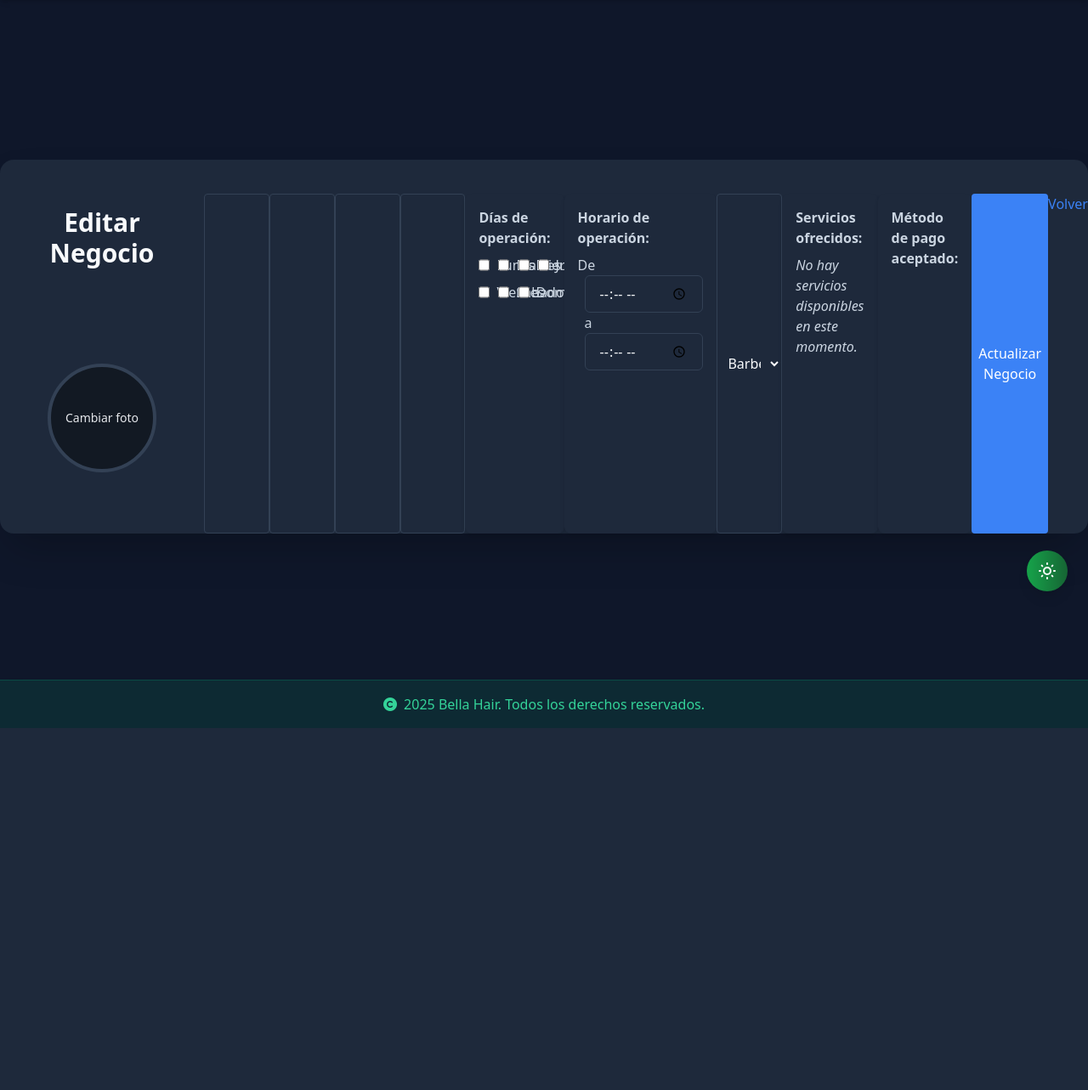
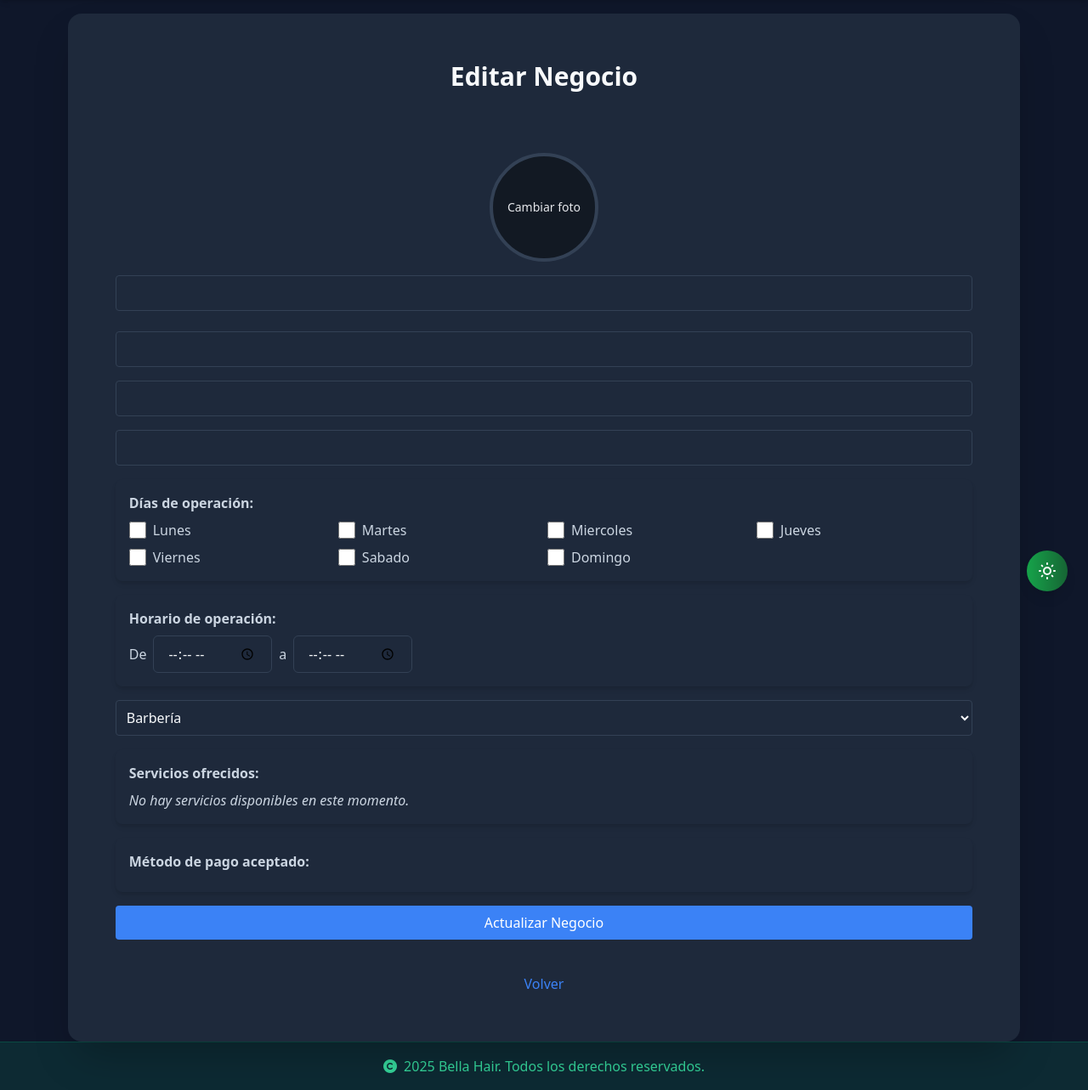
Before and after one commit to adalDmpch/a_1, a PHP site: page /admin/edit_bussinnes.php?id=1 in a window 1280 px wide. Shown: the part 80-1363 px from the top of the page at 85% size. Before the commit the page ends 937 px from the top, so only its background shows below. Run offline with PHP 8.4, Linux system fonts and the light colour scheme; the visitor is signed in with stand-in values (Sample User, id 1); data that the repository does not hold is empty; some libraries are stand-ins or nearby versions.

Commit message:
formulario

```diff
--- a/public/admin/edit_bussinnes.php
+++ b/public/admin/edit_bussinnes.php
@@ -33,13 +33,14 @@ include_once '../templates/navbaradmin.php';
 include_once '../templates/mode.php';
 ?>
 
-    <div class="flex items-center justify-center min-h-screen pt-4"> <!-- Cambié pt-4 a pt-0 aquí -->
-        <div class="relative flex flex-col space-y-10 bg-white shadow-2xl rounded-2xl md:flex-row ">
-            <div class="flex flex-col justify-center p-8 md:p-14  space-y-20">
+<div class="flex items-center justify-center min-h-screen pt-4">
+    <div class="relative flex flex-col space-y-10 bg-white shadow-2xl rounded-2xl md:flex-row">
+        <div class="flex flex-col justify-center p-8 md:p-14 space-y-10">
             <h2 class="text-center text-2xl md:text-3xl font-bold mb-4 text-[#001A33]">Editar Negocio</h2>
+
             <form action="../../actions/update.php" method="POST" enctype="multipart/form-data">
                 <input type="hidden" name="tipo" value="negocio">
-    <input type="hidden" name="id" value="<?= $negocio['id'] ?>"> <!-- ID del negocio -->
+                <input type="hidden" name="id" value="<?= $negocio['id'] ?>">
 
                 <div class="py-4 flex flex-col items-center">
                     <div class="relative group w-32 h-32 rounded-full border-4 border-gray-200 bg-black bg-opacity-40 flex items-center justify-center">
@@ -61,11 +62,8 @@ include_once '../templates/mode.php';
                     </div>
                     <input type="file" id="logo" name="logo" accept="image/*" class="hidden" onchange="previewImage(event)" />
                 </div>
-    </div>
 
-
-
-
+                <div class="space-y-4">
                     <input type="text" name="nombrenegocio" value="<?= $negocio['nombrenegocio'] ?>" required class="w-full p-2 border rounded mb-2">
                     <input type="text" name="ubicaciondelnegocio" value="<?= $negocio['ubicaciondelnegocio'] ?>" required class="w-full p-2 border rounded mb-2">
                     <input type="tel" name="phonenegocio" value="<?= $negocio['phonenegocio'] ?>" required class="w-full p-2 border rounded mb-2">
@@ -87,8 +85,9 @@ include_once '../templates/mode.php';
                             ?>
                         </div>
                     </div>
+
                     <!-- Recuperar y marcar el horario de operación -->
-    <div class="bg-white p-4 rounded-lg shadow-md">
+                    <div class="bg-white p-4 rounded-lg shadow-md mb-4">
                         <label for="horas_operacion" class="block text-gray-700 font-bold mb-2">Horario de operación:</label>
                         <div class="flex flex-wrap items-center space-x-2">
                             <span class="text-gray-700">De</span>
@@ -97,10 +96,14 @@ include_once '../templates/mode.php';
                             <input type="time" id="horas_fin" name="horas_fin" required class="form-input px-4 py-2 border rounded-md focus:outline-none focus:ring-2 focus:ring-blue-500" value="<?= $negocio['horas_fin'] ?>">
                         </div>
                     </div>
-    <select name="tipodenegocio" required class="w-full p-2 border rounded mb-2">
+
+                    <div class="mb-4">
+                        <select name="tipodenegocio" required class="w-full p-2 border rounded">
                             <option value="barberia" <?= $negocio['tipodenegocio'] == 'barberia' ? 'selected' : '' ?>>Barbería</option>
                             <option value="estetica" <?= $negocio['tipodenegocio'] == 'estetica' ? 'selected' : '' ?>>Estética</option>
                         </select>
+                    </div>
+
                     <!-- Recuperar y marcar los servicios ofrecidos -->
                     <div class="bg-white p-4 rounded-lg shadow-md mb-4">
                         <label for="servicios" class="block text-gray-700 font-bold mb-2">Servicios ofrecidos:</label>
@@ -120,9 +123,8 @@ include_once '../templates/mode.php';
                                     </label>
                                 <?php endforeach; ?>
                             <?php endif; ?>
-    </div> <!-- Add this closing div tag -->
-</div> <!-- Add this closing div tag -->
-
+                        </div>
+                    </div>
 
                     <!-- Recuperar y marcar el método de pago -->
                     <div class="bg-white p-4 rounded-lg shadow-md mb-4">
@@ -142,9 +144,13 @@ include_once '../templates/mode.php';
                         </div>
                     </div>
 
-    <button type="submit" class="bg-blue-500 text-white p-2 rounded">Actualizar Negocio</button>
+                    <div class="mt-6">
+                        <button type="submit" class="bg-blue-500 text-white p-2 rounded w-full">Actualizar Negocio</button>
+                    </div>
+                </div>
             </form>
-                <a href="index.php" class="text-blue-500 mt-4 block">Volver</a>
+
+            <a href="index.php" class="text-blue-500 block text-center">Volver</a>
         </div>
     </div>
 </div>
@@ -161,7 +167,6 @@ include_once '../templates/mode.php';
         reader.readAsDataURL(event.target.files[0]);
     }
 
-
     function togglePassword(inputId) {
         const input = document.getElementById(inputId);
         input.type = input.type === 'password' ? 'text' : 'password';
```
Lines whose indentation alone changed are shown as unchanged.
